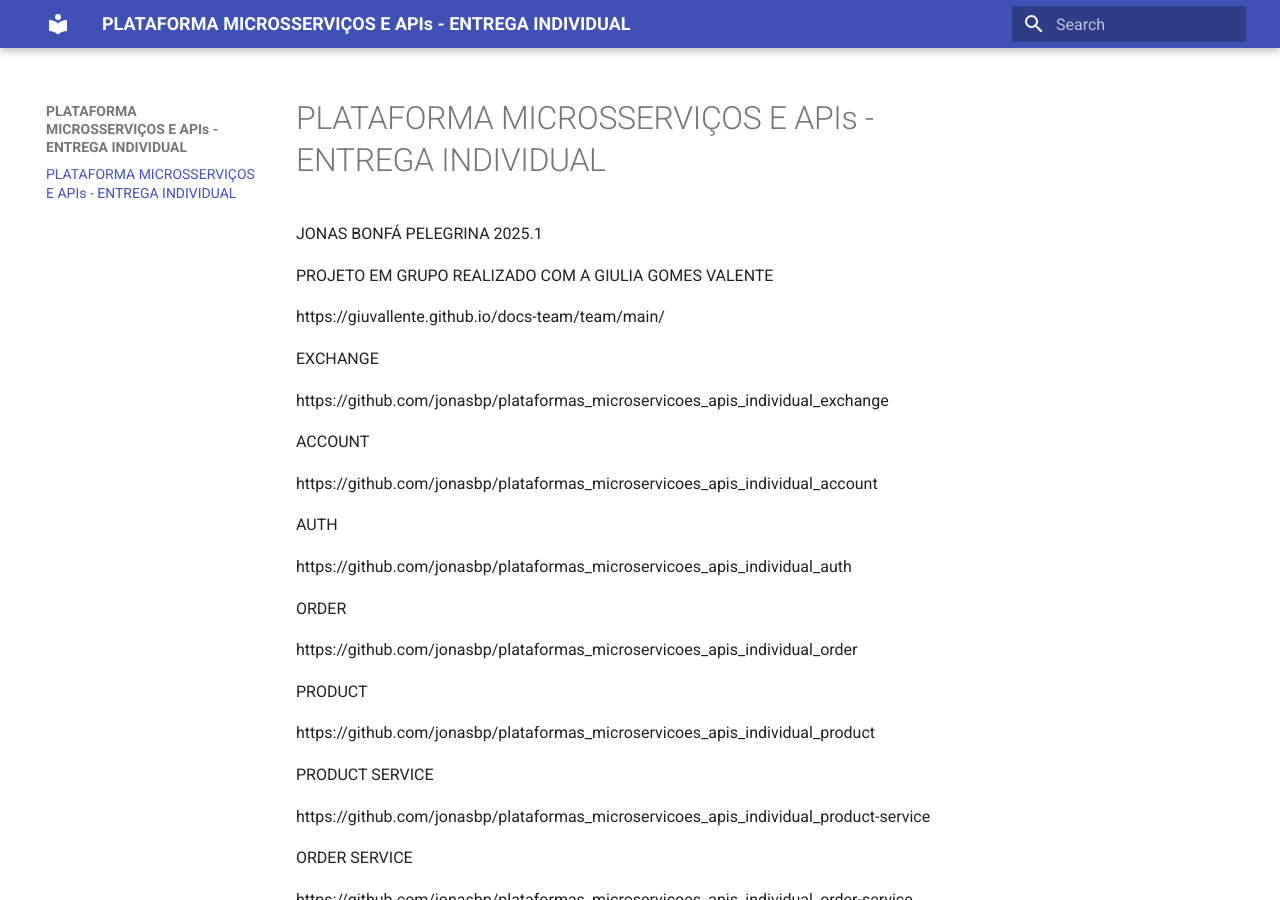
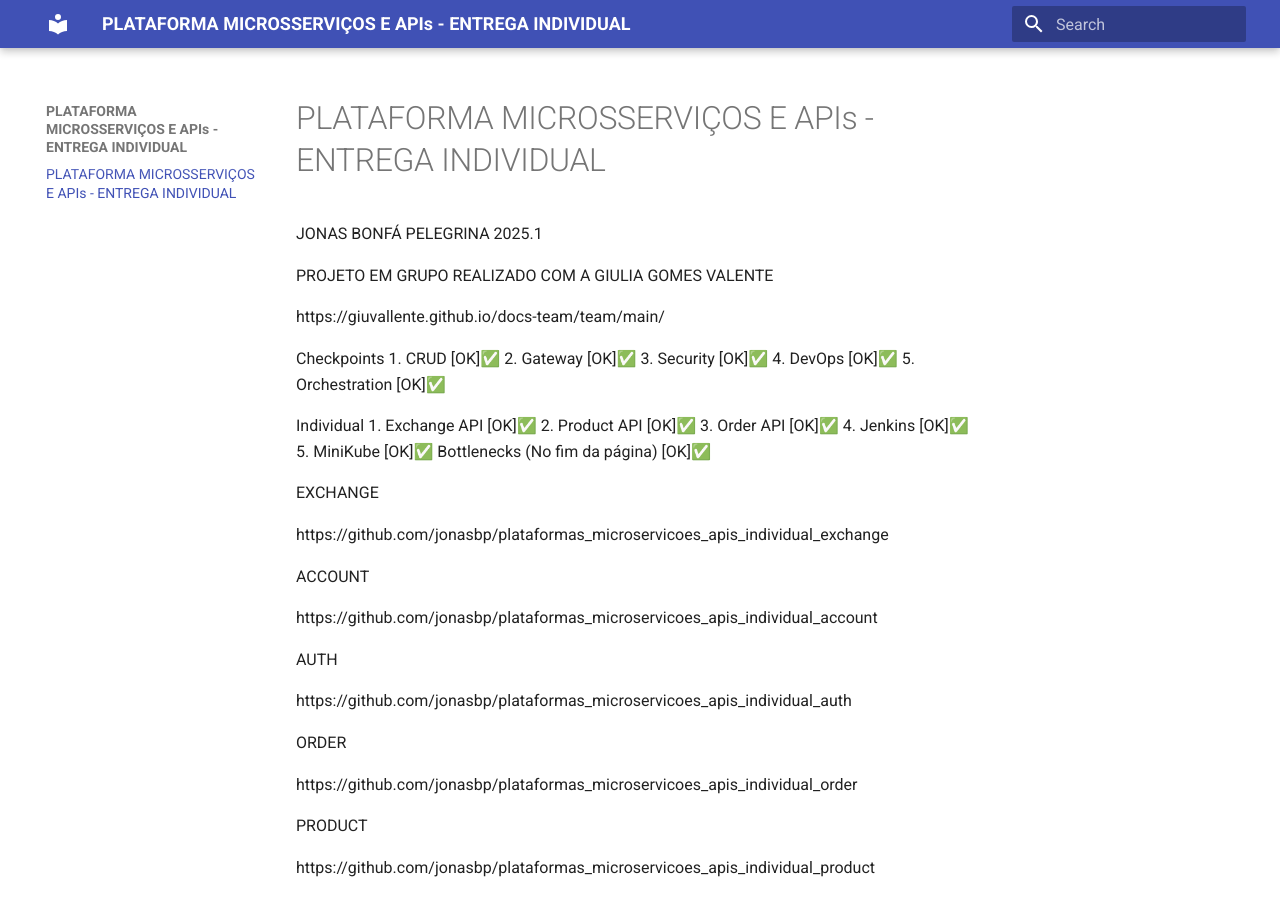
Before and after one commit to jonasbp/PLATAFORMA-MICROSSERVI-OS-E-APIs---ENTREGA-INDIVIDUAL, an MkDocs documentation site: the page built from docs/index.md, in a window 1280 px wide and 900 px high. Built offline with MkDocs 1.6.1 and Material for MkDocs 9.7.7, drawn with Linux system fonts in a browser that asks for light colours.

Commit message:
Mais confirmações

```diff
--- a/docs/index.md
+++ b/docs/index.md
@@ -4,6 +4,24 @@ JONAS BONFÁ PELEGRINA 2025.1
 PROJETO EM GRUPO REALIZADO COM A GIULIA GOMES VALENTE
 
 https://giuvallente.github.io/docs-team/team/main/
+
+
+Checkpoints
+1. CRUD [OK]✅
+2. Gateway [OK]✅
+3. Security [OK]✅
+4. DevOps [OK]✅
+5. Orchestration [OK]✅
+
+Individual
+1. Exchange API [OK]✅
+2. Product API [OK]✅
+3. Order API [OK]✅
+4. Jenkins [OK]✅
+5. MiniKube [OK]✅
+Bottlenecks (No fim da página) [OK]✅
+
+
 
 EXCHANGE
 
```
